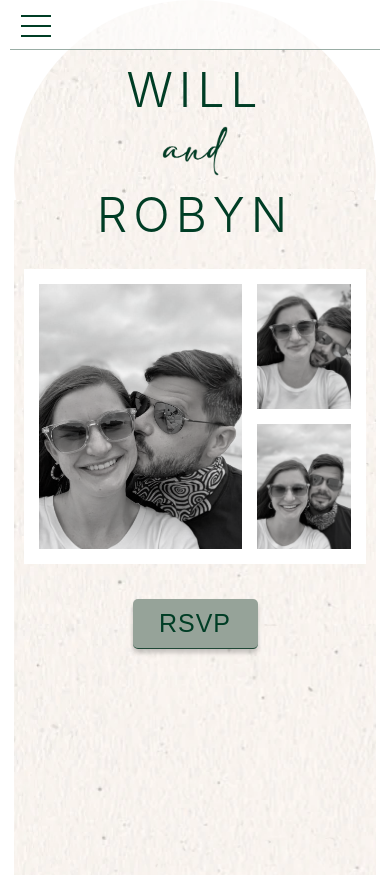
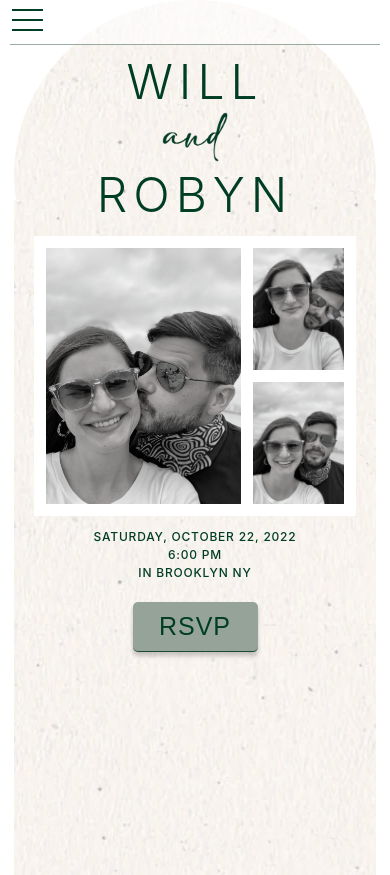
Before and after one commit to JGore99/will-and-robyn, a React (Create React App) app: page / in a window 390 px wide. Built offline with nearby package versions, Linux system fonts and the light colour scheme.

Commit message:
add cancel button to modal functionality

```diff
--- a/package.json
+++ b/package.json
@@ -8,6 +8,7 @@
     "@testing-library/user-event": "^13.5.0",
     "react": "^18.1.0",
     "react-dom": "^18.1.0",
+    "react-icons": "^4.3.1",
     "react-modal": "^3.15.1",
     "react-router-dom": "^6.3.0",
     "react-scripts": "^5.0.1",
--- a/src/components/LocationList/LocationList.jsx
+++ b/src/components/LocationList/LocationList.jsx
@@ -37,13 +37,7 @@ const LodgingList = [
     name: "The Place",
     web: "bookings",
     phone: "555-555-5555"
-  },
-  {
-    id: 6,
-    name: "The Place",
-    web: "bookings",
-    phone: "555-555-5555"
-  },
+  }
 ]
 
 export default LodgingList
--- a/src/components/NavBar/NavBar.module.css
+++ b/src/components/NavBar/NavBar.module.css
@@ -38,9 +38,9 @@
 .hamburgerContainer {
   display: none;
   position: absolute;
-  width: 50px;
-  height: 50px;
-  top: 0;
+  width: 35px;
+  height: 35px;
+  top: 1px;
   left: 0;
 }
 
@@ -59,10 +59,10 @@
   position: absolute;
   z-index: 1;
   top: 1px;
-  left: 1px;
+  left: 0px;
   width: 100%;
   height: 100%;
-  padding: 1rem;
+  padding: 0px;
   margin: 0;
   display: flex;
   align-items: center;
@@ -72,7 +72,7 @@
 .hamburgerContainer .hamburger > div {
   position: relative;
   flex: none;
-  width: 100%;
+  width: 90%;
   height: 2px;
   background: var(--lt-gray);
   display: flex;
@@ -113,8 +113,9 @@
 @media only screen and (max-width: 600px) {
 
   .navContainer {
-    height: 5rem;
+    height: 45px;
     width: 95%;
+    padding: 0;
   }
 
   .hamburgerContainer {
--- a/src/components/RSVPModal/RSVPModal.jsx
+++ b/src/components/RSVPModal/RSVPModal.jsx
@@ -42,7 +42,7 @@ function RSVPModal ( { closeModal }) {
         <form className={`${styles.modalForm}`}
           autoComplete='off'
         >
-          <label className={`${styles.modalFormLabel}`}>Name:
+          <label className={`${styles.modalFormLabel}`}>Name
             <input className={`${styles.modalFormInput}`}
               type='text'
               required
@@ -70,7 +70,7 @@ function RSVPModal ( { closeModal }) {
                 />
             </label>
           </div>
-          <label className={`${styles.modalFormLabel}`}>Number of guests:
+          <label className={`${styles.modalFormLabel}`}>Number of guests
             <input className={`${styles.modalFormInput}`}
               type='number'
               required
@@ -79,7 +79,7 @@ function RSVPModal ( { closeModal }) {
               onChange={handleChange}
             />
           </label>
-          <label className={`${styles.modalFormLabel}`}>Comments / Special Instructions?
+          <label className={`${styles.modalFormLabel}`}>Comments / Special Instructions
             <textarea className={`${styles.modalFormInput} ${styles.modalTextArea}`}
               value={commentsInstructions}
               name='comments'
@@ -92,6 +92,10 @@ function RSVPModal ( { closeModal }) {
         onClick={() => {
           closeModal(false)}}>Confirm
       </button>
+      <button className="button-bg"
+        onClick={() => {
+          closeModal(false)}}>Cancel
+      </button>
       </div>
     </div>
   )
--- a/src/components/RSVPModal/RSVPModal.module.css
+++ b/src/components/RSVPModal/RSVPModal.module.css
@@ -52,9 +52,9 @@
 .modalFormLabel {
   text-align: left;
   display: block;
-  font-size: var(--font-m);
+  font-size: 16px;
   line-height: 1.5em;
-  font-weight: 400;
+  font-weight: 600;
 }
 
 
--- a/src/index.css
+++ b/src/index.css
@@ -33,7 +33,7 @@ code {
   font-size: 62.5%;
   --font-tiny: 1.2rem;
   --font-xxs: 1.4rem;
-  --font-xs: 1.4rem;
+  --font-xs: 10px;
   --font-s: 12px;
   --font-m: 15px;
   --font-l: 35px;
--- a/src/pages/Details/Details.jsx
+++ b/src/pages/Details/Details.jsx
@@ -2,18 +2,30 @@ import React from 'react'
 import { Link } from 'react-router-dom'
 import styles from './Details.module.css'
 import leFanfarePhoto from '../../images/le_fanfare.png'
+import { FaMapPin, FaInstagramSquare } from 'react-icons/fa'
+import { BiWorld } from 'react-icons/bi'
 
 const Details = () => {
   return (
     <div className={`${styles.detailsContainer}`}>
       <img className={`${styles.detailsImage}`} src={leFanfarePhoto} alt="Le Fanfare" />
+      <h4 className={`${styles.detailsTime}`}>DINNER &amp; DRINKS</h4>
       <h4 className={`${styles.detailsTime}`}>SATURDAY, OCTOBER 22, 2022 <br/>6:00 PM</h4>
       <h4 className={`${styles.detailsLocation}`}>LE FANFARE</h4>
-      <Link to={{ pathname: "http://www.lefanfare.com/" }} target="_blank" className={`${styles.detailsLink}`}>- website -</Link>
       <h4 className={`${styles.detailsAddress}`}>1103 Manhattan Ave <br/>Brooklyn NY</h4>
       <div className={`${styles.linksContainer}`}>
-      <Link to={{ pathname: "https://goo.gl/maps/37VstfhxFq2HZr8s6" }} target="_blank" className={`${styles.detailsLink}`}>Directions</Link>
-      <Link to={{ pathname: "https://www.instagram.com/lefanfare/?hl=en" }} target="_blank" className={`${styles.detailsLink}`}>Instagram</Link>
+        <Link to={{ pathname: "https://goo.gl/maps/37VstfhxFq2HZr8s6" }} target="_blank" className={`${styles.iconContainer}`}>
+            <FaMapPin className={styles.detailsIcon}/>
+            <h4 className={`${styles.detailsLink}`}>Directions</h4>
+        </Link>
+        <Link to={{ pathname: "http://www.lefanfare.com/" }} target="_blank" className={`${styles.iconContainer}`}>
+            <BiWorld className={styles.detailsIcon}/>
+            <h4 className={`${styles.detailsLink}`}>Website</h4>
+        </Link>
+        <Link to={{ pathname: "https://www.instagram.com/lefanfare/?hl=en" }} target="_blank" className={`${styles.iconContainer}`}>
+            <FaInstagramSquare className={styles.detailsIcon}/>
+            <h4 className={`${styles.detailsLink}`}>Instagram</h4>
+        </Link>
       </div>
     </div>
   )
--- a/src/pages/Details/Details.module.css
+++ b/src/pages/Details/Details.module.css
@@ -21,31 +21,45 @@
 }
 
 .detailsTime {
-  font-size: var(--font-m);
-  font-weight: 500;
-  letter-spacing: .3px;
-  line-height: 22px;
+  font-size: 20px;
+  font-weight: 600;
+  letter-spacing: .4px;
+  line-height: 28px;
   padding-top: 15px;
 }
 
 .detailsLocation {
-  font-size: var(--font-m);
-  padding-top: 15px;
+  font-size: 20px;
+  font-weight: 600;
+  padding-top: 20px;
   letter-spacing: .3px;
-  font-weight: 500;
 }
+
 .linksContainer {
   width: 100%;
   display: flex;
   justify-content: center;
-  padding-top: 15px;
+  padding-top: 22px;
+}
+
+.iconContainer {
+  display: flex;
+  flex-direction: column;
+  align-items: center;
+  padding: 0 24px;
+}
+
+.detailsIcon {
+  font-size: 24px;
+  padding-right: 1px;
 }
 
 .detailsLink {
-  font-size: var(--font-s);
+  font-size: var(--font-xs);
   letter-spacing: 0.4px;
-  padding: 0 20px;
+  font-weight: 500;
 }
+
 .detailsAddress {
   font-size: var(--font-m);
   font-weight: 500;
@@ -56,32 +70,40 @@
 @media only screen and (max-width: 600px) {
 
   .detailsContainer {
-    padding: 12px;
+    padding: 12px 12px 15px;
     margin: 100px 12px 0 12px;
   }
 
   .detailsTime {
+    font-size: var(--font-m);
     line-height: 22px;
     padding-top: 15px;
   }
 
   .detailsLocation {
-    padding-top: 10px;
+    padding-top: 15px;
+    font-size: var(--font-m);
     letter-spacing: .3px;
-    font-weight: 500;
   }
+
   .linksContainer {
-    padding: 10px 0;
+    padding: 20px 0px 0px;
   }
 
   .detailsLink {
     letter-spacing: 0.4px;
-    padding: 0 20px;
   }
+
   .detailsAddress {
+    font-size: 14px;
     font-weight: 500;
     letter-spacing: 0.3px;
-    padding-top: 1px;
+    line-height: 20px;
+    padding-top: 2px;
   }
 
+  .iconContainer {
+    padding: 0 25px;
 }
+
+}
--- a/src/pages/Landing/Landing.jsx
+++ b/src/pages/Landing/Landing.jsx
@@ -34,6 +34,7 @@ const Landing = () => {
           <img className={styles.landingImagesm01} src={rW03} alt="photo03" />
           <img className={styles.landingImagesm02} src={rW01} alt="photo01"/>
         </div>
+        <h4 className={styles.landingDetails}>SATURDAY, OCTOBER 22, 2022 <br/>6:00 PM<br/>IN BROOKLYN NY</h4>
         <button className='button-bg'
           onClick={() => {
             setIsOpen(true)
--- a/src/pages/Landing/Landing.module.css
+++ b/src/pages/Landing/Landing.module.css
@@ -70,10 +70,10 @@
 
 .andImage {
   height: 100%;
-  max-height: 55px;
+  max-height: 50px;
   width: auto;
-  object-fit: cover;
-  margin: .8rem 0;
+  object-fit: scale-down;
+  margin: .6rem 0;
 }
 
 .landingImageGrid {
@@ -122,13 +122,23 @@
   filter: grayscale(95%);
 }
 
+.landingDetails{
+  z-index: 20;
+  text-align: center;
+  padding-bottom: 10px;
+  font-size: 12px;
+  font-weight: 500;
+  letter-spacing: .8px;
+  line-height: 18px;
+}
+
 @media only screen and (max-width: 600px) {
   .landingContainer{
     width: 370px;
   }
 
   .landingContent {
-    top: 60px;
+    top: 52px;
   }
 
   .landingText {
@@ -136,18 +146,16 @@
   }
 
   .andImage {
-    height: 100%;
-    max-height: 50px;
-    width: auto;
-    margin: 0.7rem 0;
+    margin: 1px 0;
   }
 
   .landingImageGrid {
-    grid-auto-rows: 125px;
+    grid-auto-rows: 122px;
     /* THIS IS DRIVING THE OVERALL GRID WIDTH */
-    row-gap: 15px;
-    column-gap: 15px;
-    padding: 15px;
+    row-gap: 12px;
+    column-gap: 12px;
+    padding: 12px;
+    margin: 12px 0;
   }
 
   .backgroundSphere {
```
Also changed, not shown: 1 other file (tests, documents, lock files or other folders). Lines whose indentation alone changed are shown as unchanged.
